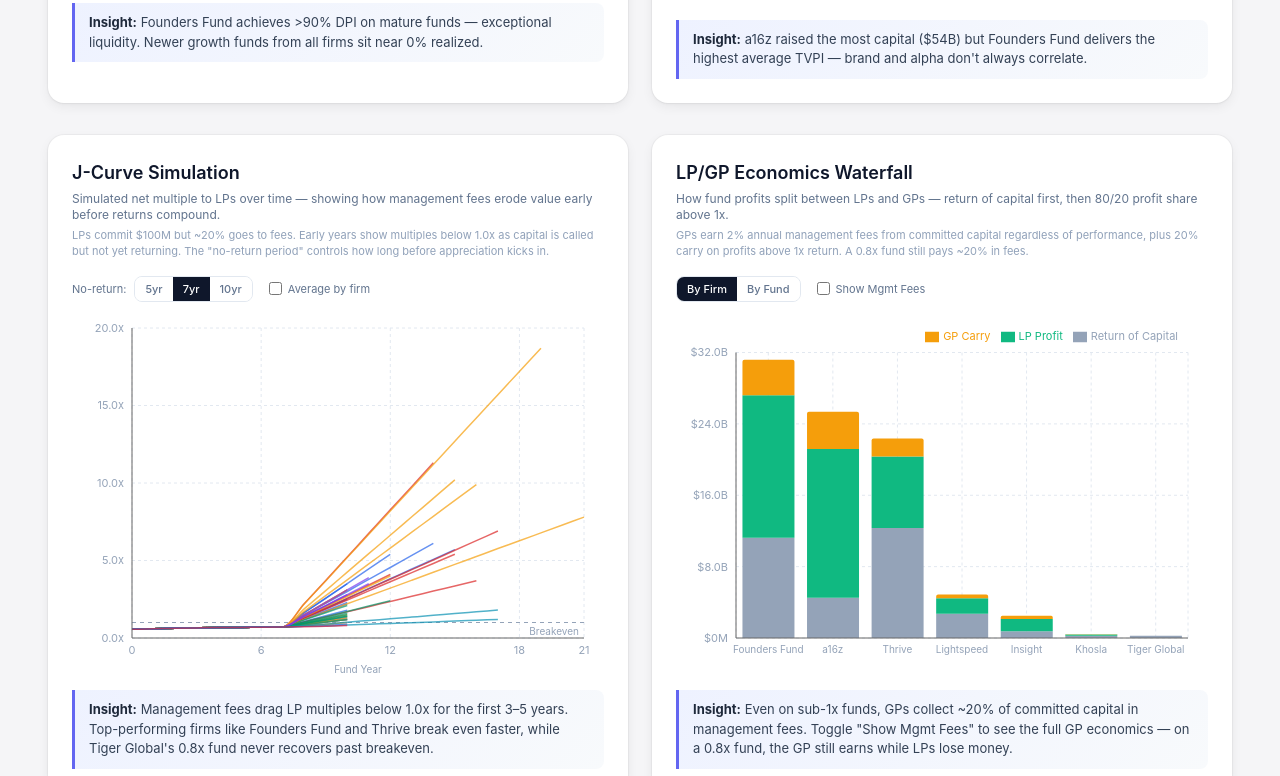
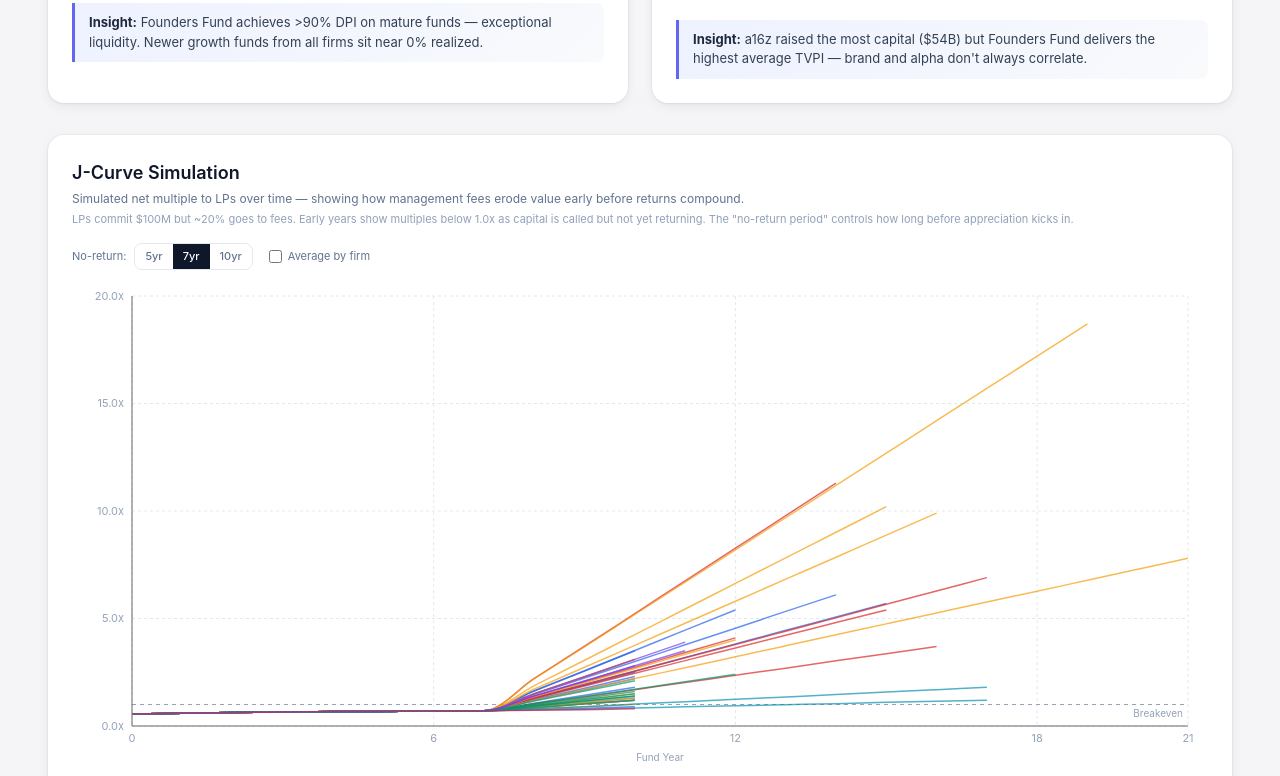
Before and after one commit to TraceCohenTech/VC-performance-dashboard, a React (Vite) app: page / in a window 1280 px wide. Shown: the part 1580-2356 px from the top of the page. Built offline with nearby package versions, Linux system fonts and the light colour scheme.

Commit message:
Make J-Curve and Waterfall charts full-width with taller height

```diff
--- a/src/App.tsx
+++ b/src/App.tsx
@@ -71,7 +71,7 @@
       </div>
 
       {/* Financial Deep-Dive */}
-      <div className="grid grid-cols-1 lg:grid-cols-2 gap-6 mb-8">
+      <div className="space-y-6 mb-8">
         <JCurveChart rows={filtered} />
         <WaterfallChart rows={filtered} />
       </div>
--- a/src/components/JCurveChart.tsx
+++ b/src/components/JCurveChart.tsx
@@ -141,7 +141,7 @@
         </label>
       </div>
 
-      <ResponsiveContainer width="100%" height={360}>
+      <ResponsiveContainer width="100%" height={480}>
         <LineChart data={chartData} margin={{ top: 10, right: 20, bottom: 10, left: 0 }}>
           <CartesianGrid strokeDasharray="3 3" stroke="#e2e8f0" />
           <XAxis
--- a/src/components/WaterfallChart.tsx
+++ b/src/components/WaterfallChart.tsx
@@ -94,7 +94,7 @@
         </label>
       </div>
 
-      <ResponsiveContainer width="100%" height={360}>
+      <ResponsiveContainer width="100%" height={480}>
         <BarChart
           data={data}
           margin={{ top: 10, right: 20, bottom: 10, left: 0 }}
```
